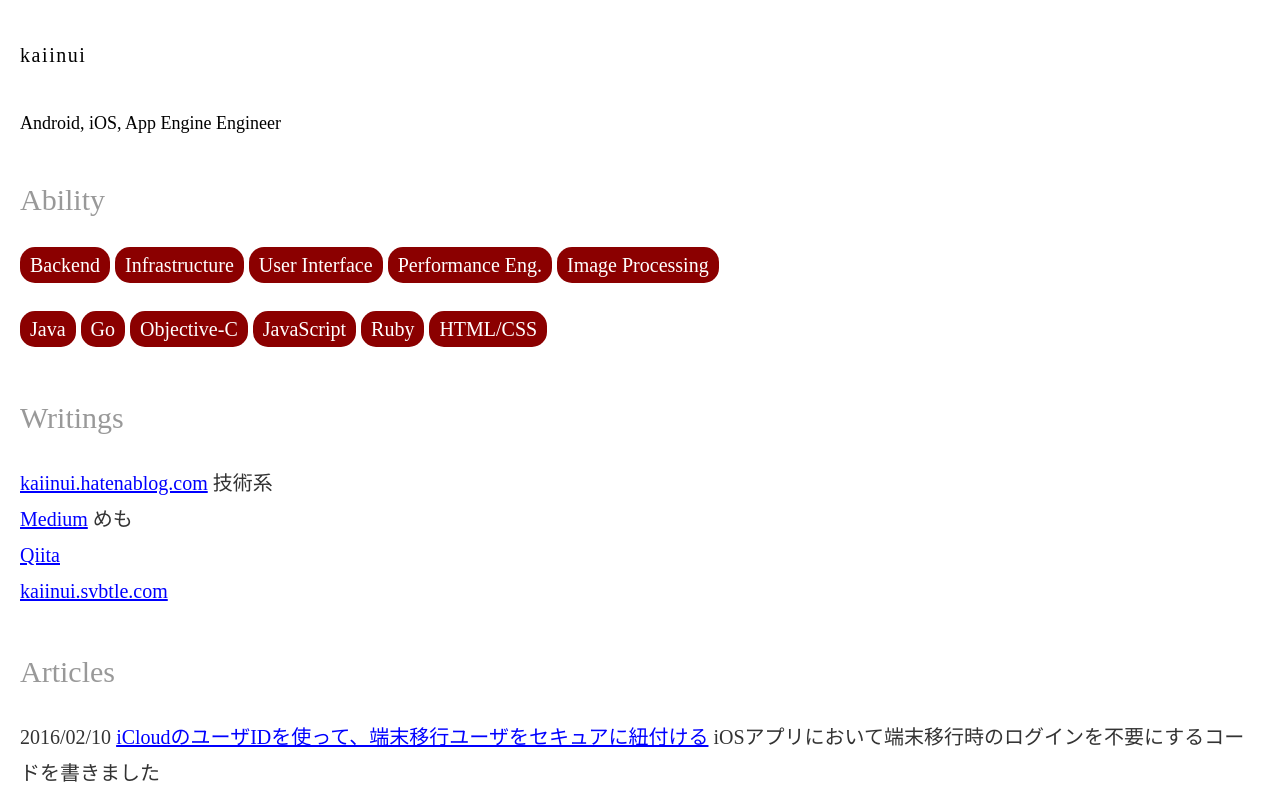
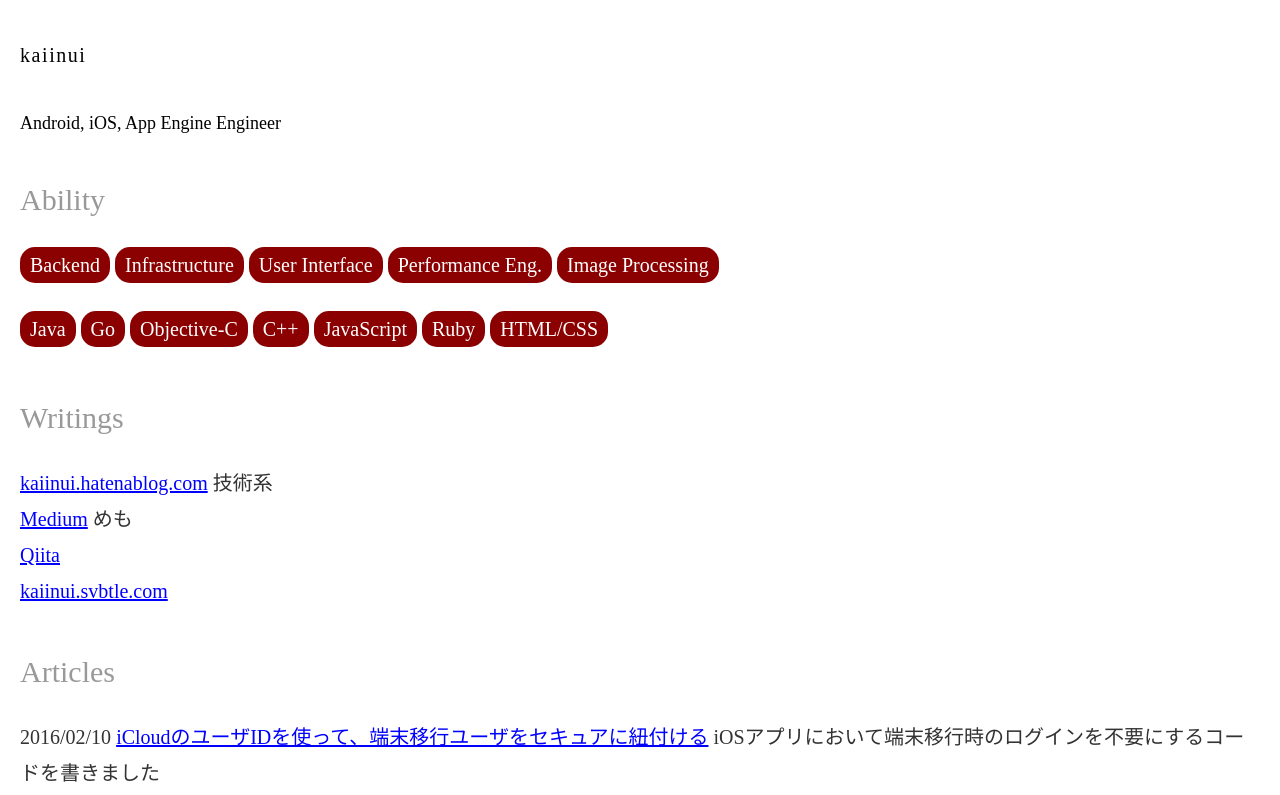
Before and after one commit to kaiinui/kaiinui.github.io, a plain HTML site: page index.html in a window 1280 px wide. Shown: the top 795 px of the page. Drawn offline with Linux system fonts and the light colour scheme.

Commit message:
Update index.html

```diff
--- a/index.html
+++ b/index.html
@@ -116,7 +116,7 @@
 <p class="lead">Android, iOS, App Engine Engineer</p>
 <h2>Ability</h2>
 <p class="abilities"><span>Backend</span> <span>Infrastructure</span> <span>User Interface</span> <span>Performance Eng.</span> <span>Image Processing</span></p>
-<p class="abilities"><span>Java</span> <span>Go</span> <span>Objective-C</span> <span>JavaScript</span> <span>Ruby</span> <span>HTML/CSS</span></p>
+<p class="abilities"><span>Java</span> <span>Go</span> <span>Objective-C</span> <span>C++</span> <span>JavaScript</span> <span>Ruby</span> <span>HTML/CSS</span></p>
 <h2>Writings</h2>
 <ul class="lists">
     <li><a href="http://kaiinui.hatenablog.com/">kaiinui.hatenablog.com</a> <span class="weak">技術系</span></li>
```
